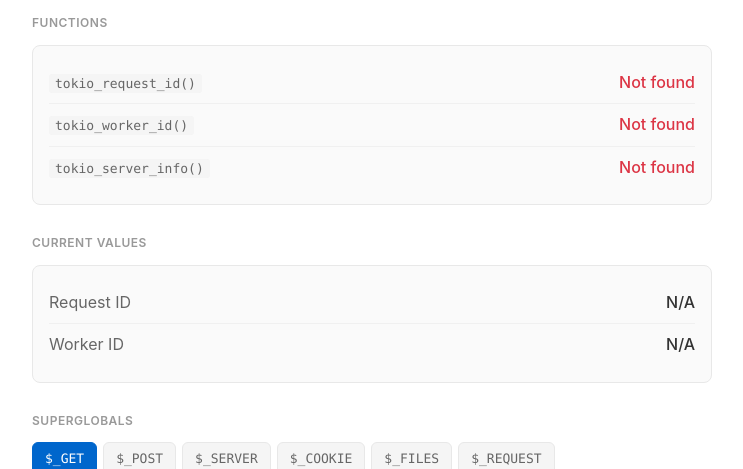
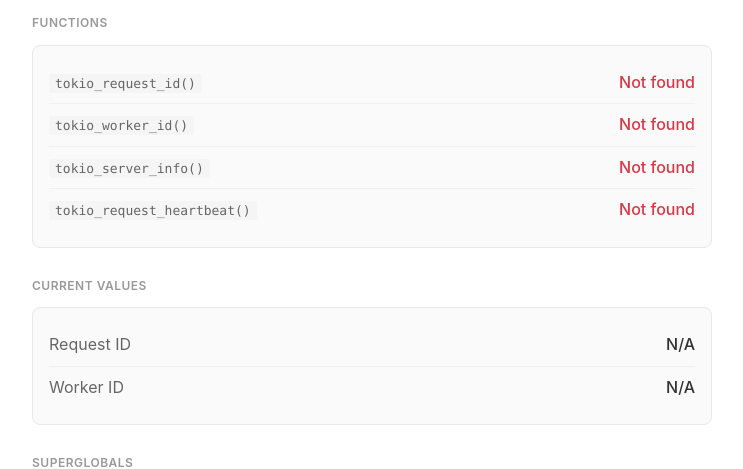
Before and after one commit to petstack/tokio_php, a PHP site: page /ext_test.php in a window 1280 px wide. Shown: the part 352-821 px from the top of the page, without its empty margins (268-1011 px from the left). Run offline with PHP 8.4, Linux system fonts and the light colour scheme.

Commit message:
Add `tokio_request_heartbeat` detection to extension tests

```diff
--- a/www/ext_test.php
+++ b/www/ext_test.php
@@ -4,6 +4,7 @@ $functions = [
     'tokio_request_id' => function_exists('tokio_request_id'),
     'tokio_worker_id' => function_exists('tokio_worker_id'),
     'tokio_server_info' => function_exists('tokio_server_info'),
+    'tokio_request_heartbeat' => function_exists('tokio_request_heartbeat'),
 ];
 $serverInfo = function_exists('tokio_server_info') ? tokio_server_info() : null;
 $requestId = function_exists('tokio_request_id') ? tokio_request_id() : null;
```
